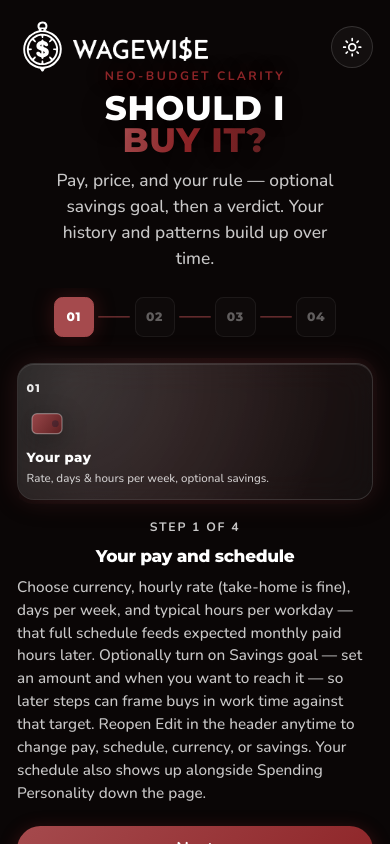
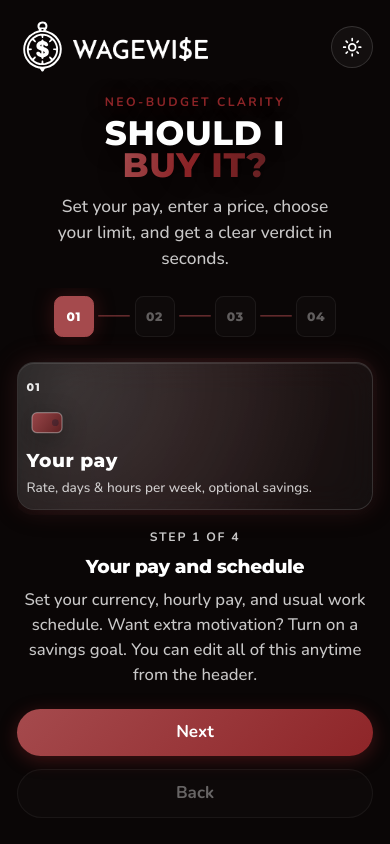
Before and after one commit to TalVilozny/WageWise, a React (Vite) app: page / in a window 390 px wide. Built offline with nearby package versions, Linux system fonts and the light colour scheme.

Commit message:
WageWise - 16.0

```diff
--- a/src/App.css
+++ b/src/App.css
@@ -90,12 +90,37 @@
   color: var(--color-text);
   font-weight: 700;
   letter-spacing: 0.04em;
+  background: transparent;
+  transition:
+    background-color 260ms ease,
+    box-shadow 260ms ease;
+}
+
+.top-nav--intro-solid {
+  background: #0a0606;
+  box-shadow: 0 8px 24px rgba(0, 0, 0, 0.25);
 }
 
 .top-nav-brand {
   display: flex;
   align-items: center;
   gap: 5px;
+}
+
+.top-nav-brand-btn {
+  margin: 0;
+  padding: 0;
+  border: none;
+  background: transparent;
+  color: inherit;
+  font: inherit;
+  cursor: pointer;
+}
+
+.top-nav-brand-btn:focus-visible {
+  outline: none;
+  border-radius: 0.5rem;
+  box-shadow: 0 0 0 3px rgba(var(--rgb-primary), 0.35);
 }
 
 .top-nav-end {
@@ -289,7 +314,7 @@
 
 /* ——— Hero ——— */
 .hero {
-  padding: 0.5rem 0 2rem;
+  padding: 2rem 0 2rem;
 }
 
 .hero-grid {
@@ -875,7 +900,7 @@
 
 .intro-tutorial-title {
   margin: 0 0 0.5rem;
-  font-size: 1.05rem;
+  font-size: 1.3rem;
   font-weight: 800;
   letter-spacing: -0.02em;
   color: var(--color-text);
@@ -884,7 +909,7 @@
 
 .intro-tutorial-body {
   margin: 0;
-  font-size: 0.95rem;
+  font-size: 1.08rem;
   line-height: 1.55;
   color: var(--color-text-muted);
 }
@@ -956,6 +981,7 @@
   }
 
   .intro-tutorial-centered .intro-tutorial-body {
+    text-align: center;
     margin-left: auto;
     margin-right: auto;
   }
@@ -1032,11 +1058,11 @@
   }
 
   .intro-visual-band .explainer-title {
-    font-size: 0.78rem;
+    font-size: 1.1rem;
   }
 
   .intro-visual-band .explainer-blurb {
-    font-size: 0.68rem;
+    font-size: 0.8rem;
     line-height: 1.4;
   }
 
@@ -1045,11 +1071,11 @@
   }
 
   .intro-tutorial-title {
-    font-size: clamp(1rem, 4.2vw, 1.05rem);
+    font-size: clamp(1.08rem, 4.8vw, 1.2rem);
   }
 
   .intro-tutorial-body {
-    font-size: 0.9rem;
+    font-size: 0.98rem;
     line-height: 1.5;
   }
 
--- a/src/App.tsx
+++ b/src/App.tsx
@@ -225,22 +225,22 @@
   {
     id: "pay",
     title: "Your pay and schedule",
-    body: "Choose currency, hourly rate (take-home is fine), days per week, and typical hours per workday — that full schedule feeds expected monthly paid hours later. Optionally turn on Savings goal — set an amount and when you want to reach it — so later steps can frame buys in work time against that target. Reopen Edit in the header anytime to change pay, schedule, currency, or savings. Your schedule also shows up alongside Spending Personality down the page.",
+    body: "Set your currency, hourly pay, and usual work schedule. Want extra motivation? Turn on a savings goal. You can edit all of this anytime from the header.",
   },
   {
     id: "tag",
     title: "The sticker price",
-    body: "Slide or type the real cost (tag, cart total, whatever matches the decision). We convert it to hours at your rate so you see time, not just dollars. If Savings goal is on, you’ll get a callout that compares that work time to what you’re trying to save.",
+    body: "Enter the real price. We instantly convert it into work hours so the decision feels real, not just numeric.",
   },
   {
     id: "time",
     title: "Your hour limit",
-    body: "Set the most hours of work you’d honestly trade for this purchase — your personal rule. If the math says the item costs more work time than that cap, the verdict reflects it.",
+    body: "Choose your personal limit: the most work hours this purchase is worth to you.",
   },
   {
     id: "boom",
     title: "The verdict — and what comes next",
-    body: "You get a clear yes or no from price ÷ rate vs. your limit, with a full reveal; type exact values under any slider if dragging annoys you. After that, the rest of the app opens up: Purchase history, optional “was it worth it?” follow-ups after yeses, Spending Personality (mix of yes/no, average hour margin, and more), life hours spent on purchases this month vs. expected paid hours from your schedule, plus light/dark mode in the corner. It all stays on this device. Tap Start when you’re ready, or Skip to jump in.",
+    body: "Get a clear yes/no verdict based on your numbers. Then unlock history and spending insights to learn your patterns over time. Everything stays on your device.",
   },
 ] as const;
 
@@ -546,6 +546,7 @@
   const [startReady, setStartReady] = useState(false);
   const [introTutorialStep, setIntroTutorialStep] = useState(0);
   const [introHasReachedEnd, setIntroHasReachedEnd] = useState(false);
+  const [isIntroNavSolid, setIsIntroNavSolid] = useState(false);
   const [payEditorOpen, setPayEditorOpen] = useState(false);
   const [purchaseHistory, setPurchaseHistory] = useState(loadPurchaseHistory);
 
@@ -960,6 +961,7 @@
 
   const unlockApp = () => {
     setAppUnlocked(true);
+    window.scrollTo({ top: 0, behavior: "smooth" });
   };
 
   useLayoutEffect(() => {
@@ -1004,10 +1006,7 @@
 
   useEffect(() => {
     if (!appUnlocked) return;
-    wizardRef.current?.scrollIntoView({
-      behavior: reduceMotion ? "auto" : "smooth",
-      block: "start",
-    });
+    window.scrollTo({ top: 0, behavior: reduceMotion ? "auto" : "smooth" });
   }, [appUnlocked, reduceMotion]);
 
   useEffect(() => {
@@ -1034,6 +1033,7 @@
   const goNext = () => {
     setVerdictShown(false);
     setStep((s) => Math.min(3, s + 1));
+    window.scrollTo({ top: 0, behavior: "smooth" });
   };
 
   const goBack = () => {
@@ -1041,9 +1041,11 @@
     if (step === 3) setMaxHoursExactDraft(null);
     if (step === 2) setPriceExactDraft(null);
     setStep((s) => Math.max(minWizardStep, s - 1));
+    window.scrollTo({ top: 0, behavior: "smooth" });
   };
 
   const handleDecide = () => {
+    window.scrollTo({ top: 0, behavior: "smooth" });
     const resolvedMax = commitMaxHoursDraft();
     if (resolvedMax === null) return;
     setVerdictShown(true);
@@ -1066,6 +1068,13 @@
   const startOver = () => {
     setVerdictShown(false);
     setStep(hourlyConfigured ? 2 : 1);
+    window.scrollTo({ top: 0, behavior: "smooth" });
+  };
+
+  const handleBrandClick = () => {
+    setVerdictShown(false);
+    setStep(hourlyConfigured ? 2 : 1);
+    window.scrollTo({ top: 0, behavior: "smooth" });
   };
 
   const slideVariants = {
@@ -1085,8 +1094,15 @@
       <div className="bg-glow bg-glow-1" aria-hidden="true" />
       <div className="bg-glow bg-glow-2" aria-hidden="true" />
 
-      <header className="top-nav">
-        <div className="top-nav-brand">
+      <header
+        className={`top-nav ${!appUnlocked && isIntroNavSolid ? "top-nav--intro-solid" : ""}`}
+      >
+        <button
+          type="button"
+          className="top-nav-brand top-nav-brand-btn"
+          onClick={handleBrandClick}
+          aria-label="Go to first step"
+        >
           <LogoMark />
           <img
             src={wageWiseTextLogo}
@@ -1095,7 +1111,7 @@
             loading="eager"
             decoding="async"
           />
-        </div>
+        </button>
         <div className="top-nav-end">
           {appUnlocked && hourlyConfigured && (
             <div className="top-nav-pay" ref={payEditorRef}>
@@ -1308,6 +1324,9 @@
           role="dialog"
           aria-modal="true"
           aria-labelledby="intro-heading"
+          onScroll={(e) => {
+            setIsIntroNavSolid(e.currentTarget.scrollTop > 8);
+          }}
         >
           <div className="intro-shell-inner">
             <section
@@ -1351,8 +1370,8 @@
                     animate={{ opacity: 1 }}
                     transition={{ duration: 0.45, delay: 0.2 }}
                   >
-                    Pay, price, and your rule — optional savings goal, then a
-                    verdict. Your history and patterns build up over time.
+                    Set your pay, enter a price, choose your limit, and get a
+                    clear verdict in seconds.
                   </motion.p>
                 </div>
               </div>
@@ -1431,26 +1450,27 @@
                     type="button"
                     className="btn-back"
                     disabled={introTutorialStep === 0}
-                    onClick={() =>
-                      setIntroTutorialStep((s) => Math.max(0, s - 1))
-                    }
+                    onClick={() => {
+                      setIntroTutorialStep((s) => Math.max(0, s - 1));
+                      window.scrollTo({ top: 0, behavior: "smooth" });
+                    }}
                   >
                     Back
                   </button>
+                  {introTutorialStep < INTRO_TUTORIAL_STEPS.length - 1 && (
                     <button
                       type="button"
                       className="btn-next"
-                    disabled={
-                      introTutorialStep >= INTRO_TUTORIAL_STEPS.length - 1
-                    }
-                    onClick={() =>
+                      onClick={() => {
                         setIntroTutorialStep((s) =>
                           Math.min(INTRO_TUTORIAL_STEPS.length - 1, s + 1),
-                      )
-                    }
+                        );
+                        window.scrollTo({ top: 0, behavior: "smooth" });
+                      }}
                     >
                       Next
                     </button>
+                  )}
                 </div>
               </div>
 
```
Lines whose indentation alone changed are shown as unchanged.
